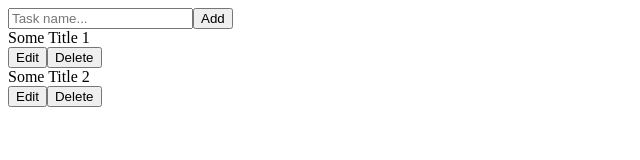
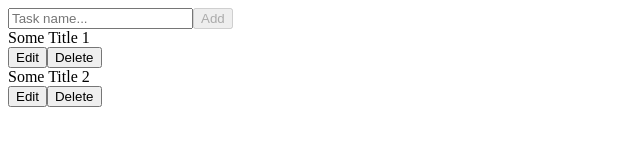
Before and after one commit to Endrameda/stateManagers, a React (Create React App) app in the folder rtk/: page / in a window 1280 px wide. Shown: the top 160 px of the page, without its empty margins (0-640 px from the left). Built offline with nearby package versions, Linux system fonts and the light colour scheme.

Commit message:
added actions and reducers

```diff
--- a/rtk/package.json
+++ b/rtk/package.json
@@ -8,6 +8,7 @@
     "@testing-library/react": "^9.5.0",
     "@testing-library/user-event": "^7.2.1",
     "classnames": "^2.3.1",
+    "nanoid": "^3.3.1",
     "node-sass": "^7.0.1",
     "react": "^17.0.2",
     "react-dom": "^17.0.2",
--- a/rtk/src/components/addTodo/AddTodo.jsx
+++ b/rtk/src/components/addTodo/AddTodo.jsx
@@ -1,19 +1,40 @@
-import React from 'react';
+import React, {useState} from 'react';
+import {useDispatch} from "react-redux";
+
 import Button from "../button/Button";
 import './AddTodo.css';
+import {addTodo} from "../../redux/todo/actions";
+import {nanoid} from "nanoid";
 
 const AddTodo = () => {
+    const dispatch = useDispatch();
+    const [title, setTitle] = useState('');
 
-    const onClickButtonHandler = (event) => {
-        console.log(event)
+    const onClickButtonHandler = () => {
+        if (title) {
+            dispatch(addTodo({
+                title: title,
+                id: nanoid()
+            }));
+
+            setTitle('');
+        }
     }
 
-    return (
-        <div className="add-todo-wrapper">
-            <input type="text" className="add-todo-input" placeholder="Task name..."/>
-            <Button title="Add" onClickHandler={onClickButtonHandler} className="add-todo-button"/>
-        </div>
-    );
+    return (<div className="add-todo-wrapper">
+        <input
+            type="text"
+            className="add-todo-input"
+            placeholder="Task name..."
+            value={title}
+            onChange={e => setTitle(e.target.value)}/>
+
+        <Button
+            disabled={!title}
+            title="Add"
+            onClickHandler={onClickButtonHandler}
+            className="add-todo-button disabled:opacity-50"/>
+    </div>);
 };
 
 export default AddTodo;
--- a/rtk/src/components/button/Button.jsx
+++ b/rtk/src/components/button/Button.jsx
@@ -1,8 +1,8 @@
 import React from 'react';
 
-const Button = ({title, className, onClickHandler}) => {
+const Button = ({title, className, onClickHandler, disabled}) => {
     return (
-        <button className={className} onClick={onClickHandler}>
+        <button disabled={disabled} className={className} onClick={onClickHandler}>
             {title}
         </button>
     );
--- a/rtk/src/redux/reducers.js
+++ b/rtk/src/redux/reducers.js
@@ -1,5 +1,7 @@
+import todoReducer from "./todo/reducer";
+
 const reducers = {
-
+    todoReducer
 }
 
 
--- /dev/null
+++ b/rtk/src/redux/todo/actions.js
@@ -0,0 +1,14 @@
+import {createAction} from "@reduxjs/toolkit";
+
+export const addTodo = createAction('todo/addTodo', ({title, id}) => {
+
+    return {
+        payload: {
+            title: title,
+            id: id,
+        }
+    }
+});
+
+export const removeTodo = createAction('todo/removeTodo');
+export const updateTodo = createAction('todo/updateTodo');
--- /dev/null
+++ b/rtk/src/redux/todo/reducer.js
@@ -0,0 +1,17 @@
+import {createReducer} from "@reduxjs/toolkit";
+import {addTodo} from "./actions";
+
+const initialState = [{
+    title: 'Some title...',
+    id: 123141
+}]
+
+const todoReducer = createReducer(initialState, (builder) => {
+    builder
+        .addCase(addTodo, (state, action) => {
+            console.log('action: ', action)
+            console.log('state: ', state)
+        })
+})
+
+export default todoReducer;
```
